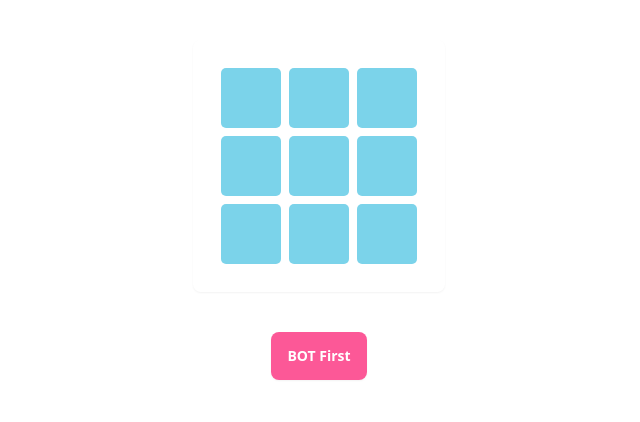
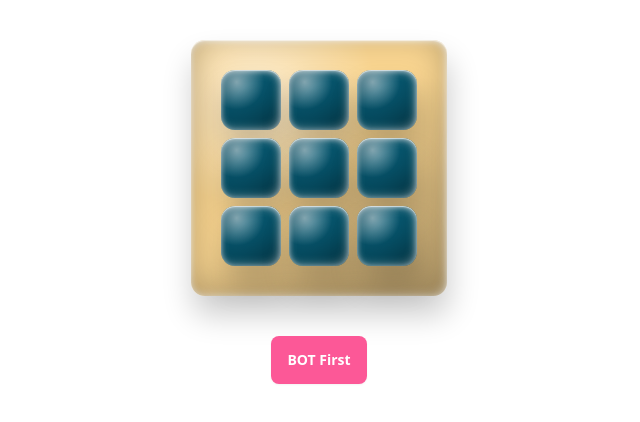
Before and after one commit to EmranAli-15/Tic-Tac-Toe, a React (Vite) app: page / in a window 1280 px wide. Shown: the top 422 px of the page, without its empty margins (321-961 px from the left). Built offline with nearby package versions, Linux system fonts and the light colour scheme.

Commit message:
ui updated

```diff
--- a/src/Home.jsx
+++ b/src/Home.jsx
@@ -1,5 +1,6 @@
-import React, { useState } from 'react'
+import { useState } from 'react'
 import { deviceLetter } from './condition';
+import { Cross, Zero } from './UI/Icons';
 
 export default function Home() {
     const [dFirst, setDFirst] = useState(true);
@@ -121,31 +122,34 @@ export default function Home() {
 
     return (
         <div className='flex flex-col justify-center items-center'>
-            <div className='shadow-sm p-7 rounded-lg'>
+            <div className='button-38 p-7 rounded-lg'>
                 <div className='flex items-center gap-x-2'>
                     <div>
                         <button
                             disabled={one == 'X' || one == 'O' || hWin || dWin}
                             onClick={() => human(1)}
-                            className='myBtn'
+                            className='button-37'
                         >
-                            {one}
+                            {one == 'O' && <Zero></Zero>}
+                            {one == 'X' && <Cross></Cross>}
                         </button>
                     </div>
                     <div>
                         <button
                             disabled={two == 'X' || two == 'O' || hWin || dWin}
                             onClick={() => human(2)}
-                            className='myBtn'                        >
-                            {two}
+                            className='button-37'                        >
+                            {two == 'O' && <Zero></Zero>}
+                            {two == 'X' && <Cross></Cross>}
                         </button>
                     </div>
                     <div>
                         <button
                             disabled={three == 'X' || three == 'O' || hWin || dWin}
                             onClick={() => human(3)}
-                            className='myBtn'                        >
-                            {three}
+                            className='button-37'                        >
+                            {three == 'O' && <Zero></Zero>}
+                            {three == 'X' && <Cross></Cross>}
                         </button>
                     </div>
                 </div>
@@ -154,24 +158,27 @@ export default function Home() {
                         <button
                             disabled={four == 'X' || four == 'O' || hWin || dWin}
                             onClick={() => human(4)}
-                            className='myBtn'                        >
-                            {four}
+                            className='button-37'                        >
+                            {four == 'O' && <Zero></Zero>}
+                            {four == 'X' && <Cross></Cross>}
                         </button>
                     </div>
                     <div>
                         <button
                             disabled={five == 'X' || five == 'O' || hWin || dWin}
                             onClick={() => human(5)}
-                            className='myBtn'                        >
-                            {five}
+                            className='button-37'                        >
+                            {five == 'O' && <Zero></Zero>}
+                            {five == 'X' && <Cross></Cross>}
                         </button>
                     </div>
                     <div>
                         <button
                             disabled={six == 'X' || six == 'O' || hWin || dWin}
                             onClick={() => human(6)}
-                            className='myBtn'                        >
-                            {six}
+                            className='button-37'                        >
+                            {six == 'O' && <Zero></Zero>}
+                            {six == 'X' && <Cross></Cross>}
                         </button>
                     </div>
                 </div>
@@ -180,24 +187,27 @@ export default function Home() {
                         <button
                             disabled={seven == 'X' || seven == 'O' || hWin || dWin}
                             onClick={() => human(7)}
-                            className='myBtn'                        >
-                            {seven}
+                            className='button-37'                        >
+                            {seven == 'O' && <Zero></Zero>}
+                            {seven == 'X' && <Cross></Cross>}
                         </button>
                     </div>
                     <div>
                         <button
                             disabled={eight == 'X' || eight == 'O' || hWin || dWin}
                             onClick={() => human(8)}
-                            className='myBtn'                        >
-                            {eight}
+                            className='button-37'                        >
+                            {eight == 'O' && <Zero></Zero>}
+                            {eight == 'X' && <Cross></Cross>}
                         </button>
                     </div>
                     <div>
                         <button
                             disabled={nine == 'X' || nine == 'O' || hWin || dWin}
                             onClick={() => human(9)}
-                            className='myBtn'                        >
-                            {nine}
+                            className='button-37'                        >
+                            {nine == 'O' && <Zero></Zero>}
+                            {nine == 'X' && <Cross></Cross>}
                         </button>
                     </div>
                 </div>
--- /dev/null
+++ b/src/UI/Icons.jsx
@@ -0,0 +1,13 @@
+
+export function Cross() {
+    return (
+        <svg viewBox="0 0 25 25" version="1.1" xmlns="http://www.w3.org/2000/svg" xmlns:xlink="http://www.w3.org/1999/xlink" xmlns:sketch="http://www.bohemiancoding.com/sketch/ns" fill="#000000"><g id="SVGRepo_bgCarrier" stroke-width="0"></g><g id="SVGRepo_tracerCarrier" stroke-linecap="round" stroke-linejoin="round"></g><g id="SVGRepo_iconCarrier"> <title>cross</title> <desc>Created with Sketch Beta.</desc> <defs> </defs> <g id="Page-1" stroke="none" stroke-width="1" fill="none" fill-rule="evenodd" sketch:type="MSPage"> <g id="Icon-Set-Filled" sketch:type="MSLayerGroup" transform="translate(-469.000000, -1041.000000)" fill="#ecdc32"> <path d="M487.148,1053.48 L492.813,1047.82 C494.376,1046.26 494.376,1043.72 492.813,1042.16 C491.248,1040.59 488.712,1040.59 487.148,1042.16 L481.484,1047.82 L475.82,1042.16 C474.257,1040.59 471.721,1040.59 470.156,1042.16 C468.593,1043.72 468.593,1046.26 470.156,1047.82 L475.82,1053.48 L470.156,1059.15 C468.593,1060.71 468.593,1063.25 470.156,1064.81 C471.721,1066.38 474.257,1066.38 475.82,1064.81 L481.484,1059.15 L487.148,1064.81 C488.712,1066.38 491.248,1066.38 492.813,1064.81 C494.376,1063.25 494.376,1060.71 492.813,1059.15 L487.148,1053.48" id="cross" sketch:type="MSShapeGroup"> </path> </g> </g> </g></svg>
+    )
+}
+
+
+export function Zero() {
+    return (
+        <svg viewBox="0 0 512 512" version="1.1" xmlns="http://www.w3.org/2000/svg" xmlns:xlink="http://www.w3.org/1999/xlink" fill="#000000"><g id="SVGRepo_bgCarrier" stroke-width="0"></g><g id="SVGRepo_tracerCarrier" stroke-linecap="round" stroke-linejoin="round"></g><g id="SVGRepo_iconCarrier"> <title>circle-dot-filled</title> <g id="Page-1" stroke="none" stroke-width="1" fill="none" fill-rule="evenodd"> <g id="drop" fill="#f85454" transform="translate(42.666667, 42.666667)"> <path d="M213.333333,3.55271368e-14 C331.15408,3.55271368e-14 426.666667,95.5125867 426.666667,213.333333 C426.666667,331.15408 331.15408,426.666667 213.333333,426.666667 C95.5125867,426.666667 3.55271368e-14,331.15408 3.55271368e-14,213.333333 C3.55271368e-14,95.5125867 95.5125867,3.55271368e-14 213.333333,3.55271368e-14 Z M213.333333,106.666667 C154.42296,106.666667 106.666667,154.42296 106.666667,213.333333 C106.666667,272.243707 154.42296,320 213.333333,320 C272.243707,320 320,272.243707 320,213.333333 C320,154.42296 272.243707,106.666667 213.333333,106.666667 Z" id="Combined-Shape"> </path> </g> </g> </g></svg>
+    )
+}
--- a/src/index.css
+++ b/src/index.css
@@ -2,7 +2,7 @@
 @tailwind components;
 @tailwind utilities;
 
-.myBtn{
+.myBtn {
     display: flex;
     height: 60px;
     width: 60px;
@@ -15,8 +15,47 @@
     color: white;
 }
 
-body
-{
+body {
     min-height: 100vh;
     background-color: white;
 }
+
+
+
+
+/* CSS */
+.button-37 {
+    color: #fff;
+    height: 60px;
+    width: 60px;
+    padding: 12px;
+    background-color: #075d77;
+    background-image: radial-gradient(93% 87% at 87% 89%, rgba(0, 0, 0, 0.23) 0%, transparent 86.18%), radial-gradient(66% 66% at 26% 20%, rgba(255, 255, 255, 0.55) 0%, rgba(255, 255, 255, 0) 69.79%, rgba(255, 255, 255, 0) 100%);
+    box-shadow: inset -3px -3px 9px rgba(255, 255, 255, 0.25), inset 0px 3px 9px rgba(255, 255, 255, 0.3), inset 0px 1px 1px rgba(255, 255, 255, 0.6), inset 0px -8px 36px rgba(0, 0, 0, 0.3), inset 0px 1px 5px rgba(255, 255, 255, 0.6), 2px 19px 31px rgba(0, 0, 0, 0.2);
+    border-radius: 14px;
+    font-weight: bold;
+    font-size: 16px;
+    border: 0;
+    cursor: pointer;
+    transition: all 150ms ease-in-out;
+}
+
+.button-37:active {
+    transform: scale(.95);
+}
+
+.button-38 {
+    color: #fff;
+    /* height: 60px;
+    width: 60px; */
+    padding: 30px;
+    background-color: #FAD691;
+    background-image: radial-gradient(93% 87% at 87% 89%, rgba(0, 0, 0, 0.23) 0%, transparent 86.18%), radial-gradient(66% 66% at 26% 20%, rgba(255, 255, 255, 0.55) 0%, rgba(255, 255, 255, 0) 69.79%, rgba(255, 255, 255, 0) 100%);
+    box-shadow: inset -3px -3px 9px rgba(255, 255, 255, 0.25), inset 0px 3px 9px rgba(255, 255, 255, 0.3), inset 0px 1px 1px rgba(255, 255, 255, 0.6), inset 0px -8px 36px rgba(0, 0, 0, 0.3), inset 0px 1px 5px rgba(255, 255, 255, 0.6), 2px 19px 31px rgba(0, 0, 0, 0.2);
+    border-radius: 14px;
+    font-weight: bold;
+    font-size: 16px;
+    border: 0;
+    cursor: pointer;
+    transition: all 150ms ease-in-out;
+}
```
